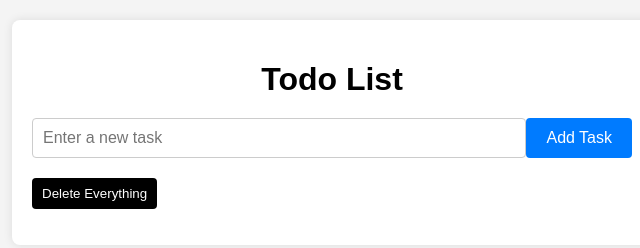
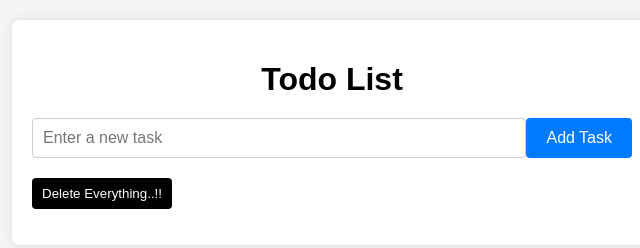
Before and after one commit to Yuva-aj/to-do, a website: page index.html in a window 1280 px wide. Shown: the full height of the page, 308-948 px from the left. Drawn offline with Linux system fonts and the light colour scheme; no server answers.

Commit message:
updated html again and again

```diff
--- a/index.html
+++ b/index.html
@@ -15,7 +15,7 @@
             <input type="text" name="task" placeholder="Enter a new task">
             <input type="submit" value="Add Task">
         </form>
-        <button id="delete-all-btn">Delete Everything</button>
+        <button id="delete-all-btn">Delete Everything..!!</button>
         <ul>
             <!-- Todo list items will be dynamically updated here -->
         </ul>
```
